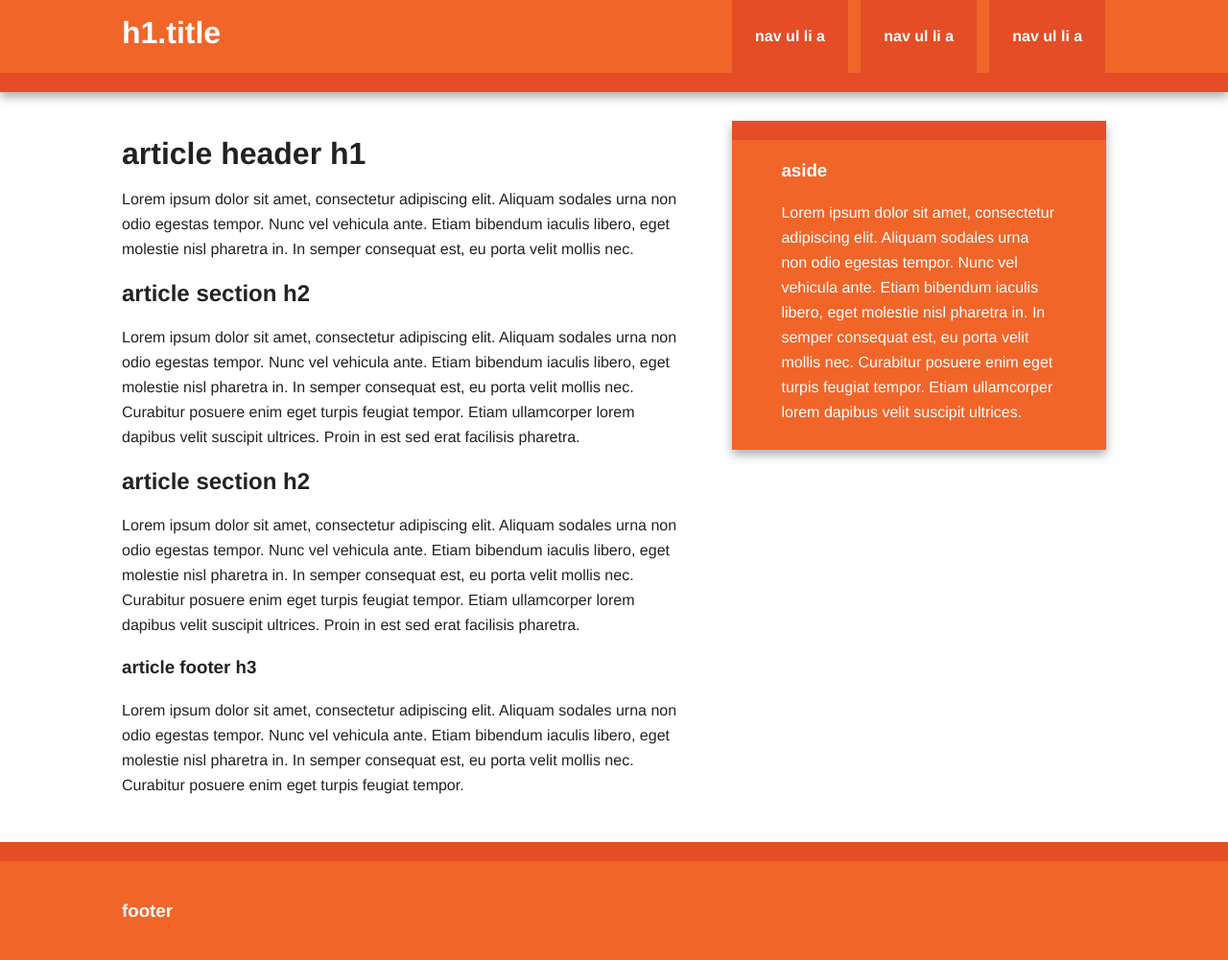
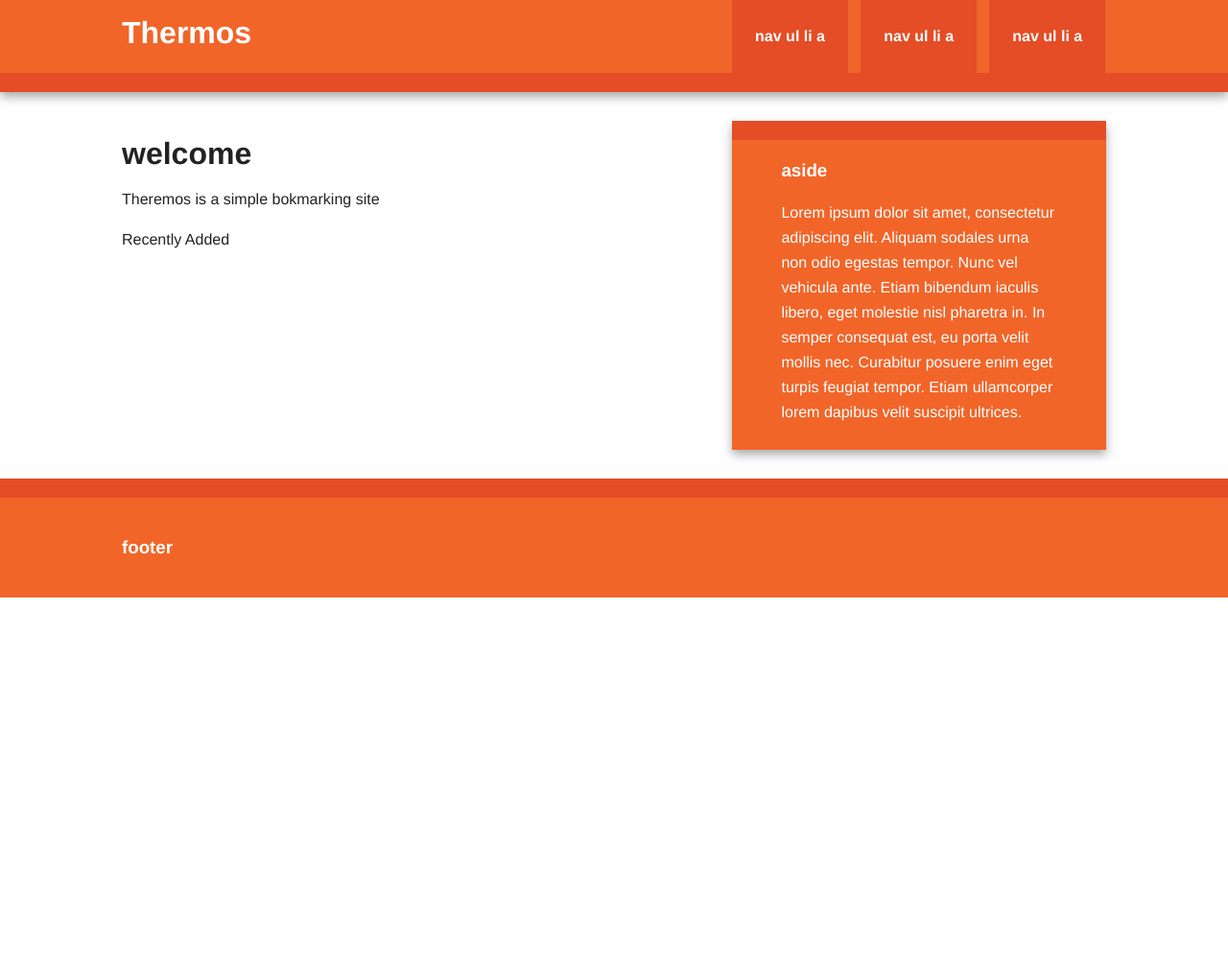
Before and after one commit to rones-dev/thermos, a Flask app: page / in a window 1280 px wide. Shown: the whole page at 96% size. After the commit the page ends 623 px from the top, so only its background shows below. Run offline with Flask 2, Linux system fonts and the light colour scheme; some libraries are stand-ins or nearby versions.

Commit message:
add new structure to reduce redundance in the code

```diff
--- /dev/null
+++ b/templates/base.html
@@ -0,0 +1,66 @@
+<!doctype html>
+<html class="no-js" lang="">
+<head>
+    <meta charset="utf-8">
+    <meta http-equiv="X-UA-Compatible" content="IE=edge,chrome=1">
+    <title>{% block title %}{% endblock %}</title>
+    <meta name="description" content="">
+    <meta name="viewport" content="width=device-width, initial-scale=1">
+    <link rel="apple-touch-icon" href="apple-touch-icon.png">
+
+    <link rel="stylesheet" href="{{ url_for('static', filename='css/normalize.min.css') }}">
+    <link rel="stylesheet" href="{{ url_for('static', filename='css/main.css') }}">
+
+    <script src="js/vendor/modernizr-2.8.3-respond-1.4.2.min.js"></script>
+</head>
+<body>
+
+<div class="header-container">
+    <header class="wrapper clearfix">
+        <h1 class="title">Thermos</h1>
+        <nav>
+            <ul>
+                <li><a href="#">nav ul li a</a></li>
+                <li><a href="#">nav ul li a</a></li>
+                <li><a href="#">nav ul li a</a></li>
+            </ul>
+        </nav>
+    </header>
+</div>
+
+<div class="main-container">
+    <div class="main wrapper clearfix">
+
+        <article>
+
+        </article>
+
+        {% block content %}
+
+        {% endblock %}
+
+        {% block sidebar %}
+        <aside>
+            <h3>aside</h3>
+            <p>Lorem ipsum dolor sit amet, consectetur adipiscing elit. Aliquam sodales urna non odio egestas tempor.
+                Nunc vel vehicula ante. Etiam bibendum iaculis libero, eget molestie nisl pharetra in. In semper
+                consequat est, eu porta velit mollis nec. Curabitur posuere enim eget turpis feugiat tempor. Etiam
+                ullamcorper lorem dapibus velit suscipit ultrices.</p>
+        </aside>
+        {% endblock %}
+
+    </div> <!-- #main -->
+</div> <!-- #main-container -->
+
+<div class="footer-container">
+    <footer class="wrapper">
+        <h3>footer</h3>
+    </footer>
+</div>
+
+<script src="//ajax.googleapis.com/ajax/libs/jquery/1.11.2/jquery.min.js"></script>
+<script>window.jQuery || document.write('<script src="js/vendor/jquery-1.11.2.min.js"><\/script>')</script>
+
+<script src="js/main.js"></script>
+</body>
+</html>
--- a/templates/index.html
+++ b/templates/index.html
@@ -1,72 +1,20 @@
-<!doctype html>
-<html class="no-js" lang="">
-    <head>
-        <meta charset="utf-8">
-        <meta http-equiv="X-UA-Compatible" content="IE=edge,chrome=1">
-        <title></title>
-        <meta name="description" content="">
-        <meta name="viewport" content="width=device-width, initial-scale=1">
-        <link rel="apple-touch-icon" href="apple-touch-icon.png">
+{% extends "base.html" %}
 
-        <link rel="stylesheet" href="{{ url_for('static', filename='css/normalize.min.css') }}">
-        <link rel="stylesheet" href="{{ url_for('static', filename='css/main.css') }}">
+{% block title %}
+Thermos - welcome.
+{% endblock %}
 
-        <script src="js/vendor/modernizr-2.8.3-respond-1.4.2.min.js"></script>
-    </head>
-    <body>
-
-        <div class="header-container">
-            <header class="wrapper clearfix">
-                <h1 class="title">h1.title</h1>
-                <nav>
-                    <ul>
-                        <li><a href="#">nav ul li a</a></li>
-                        <li><a href="#">nav ul li a</a></li>
-                        <li><a href="#">nav ul li a</a></li>
-                    </ul>
-                </nav>
-            </header>
-        </div>
-
-        <div class="main-container">
-            <div class="main wrapper clearfix">
+{% block content %}
 
 <article>
     <header>
-                        <h1>article header h1</h1>
-                        <p>Lorem ipsum dolor sit amet, consectetur adipiscing elit. Aliquam sodales urna non odio egestas tempor. Nunc vel vehicula ante. Etiam bibendum iaculis libero, eget molestie nisl pharetra in. In semper consequat est, eu porta velit mollis nec.</p>
+        <h1>welcome</h1>
+        <p>Theremos is a simple bokmarking site</p>
     </header>
     <section>
-                        <h2>article section h2</h2>
-                        <p>Lorem ipsum dolor sit amet, consectetur adipiscing elit. Aliquam sodales urna non odio egestas tempor. Nunc vel vehicula ante. Etiam bibendum iaculis libero, eget molestie nisl pharetra in. In semper consequat est, eu porta velit mollis nec. Curabitur posuere enim eget turpis feugiat tempor. Etiam ullamcorper lorem dapibus velit suscipit ultrices. Proin in est sed erat facilisis pharetra.</p>
+        <ha>Recently Added
     </section>
-                    <section>
-                        <h2>article section h2</h2>
-                        <p>Lorem ipsum dolor sit amet, consectetur adipiscing elit. Aliquam sodales urna non odio egestas tempor. Nunc vel vehicula ante. Etiam bibendum iaculis libero, eget molestie nisl pharetra in. In semper consequat est, eu porta velit mollis nec. Curabitur posuere enim eget turpis feugiat tempor. Etiam ullamcorper lorem dapibus velit suscipit ultrices. Proin in est sed erat facilisis pharetra.</p>
-                    </section>
-                    <footer>
-                        <h3>article footer h3</h3>
-                        <p>Lorem ipsum dolor sit amet, consectetur adipiscing elit. Aliquam sodales urna non odio egestas tempor. Nunc vel vehicula ante. Etiam bibendum iaculis libero, eget molestie nisl pharetra in. In semper consequat est, eu porta velit mollis nec. Curabitur posuere enim eget turpis feugiat tempor.</p>
-                    </footer>
 </article>
 
-                <aside>
-                    <h3>aside</h3>
-                    <p>Lorem ipsum dolor sit amet, consectetur adipiscing elit. Aliquam sodales urna non odio egestas tempor. Nunc vel vehicula ante. Etiam bibendum iaculis libero, eget molestie nisl pharetra in. In semper consequat est, eu porta velit mollis nec. Curabitur posuere enim eget turpis feugiat tempor. Etiam ullamcorper lorem dapibus velit suscipit ultrices.</p>
-                </aside>
 
-            </div> <!-- #main -->
-        </div> <!-- #main-container -->
-
-        <div class="footer-container">
-            <footer class="wrapper">
-                <h3>footer</h3>
-            </footer>
-        </div>
-
-        <script src="//ajax.googleapis.com/ajax/libs/jquery/1.11.2/jquery.min.js"></script>
-        <script>window.jQuery || document.write('<script src="js/vendor/jquery-1.11.2.min.js"><\/script>')</script>
-
-        <script src="js/main.js"></script>
-    </body>
-</html>
+{% endblock %}
```
Also changed, not shown: templates/add.html (+30 -13 lines), app.py (line endings or trailing spaces). Lines whose indentation alone changed are shown as unchanged.
